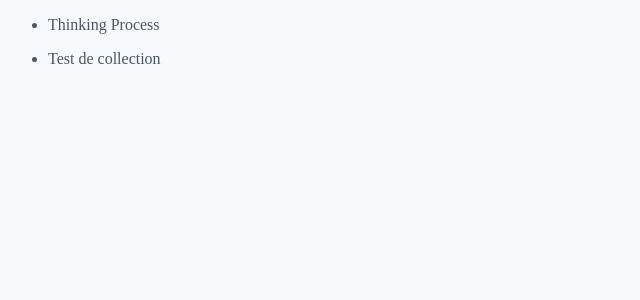
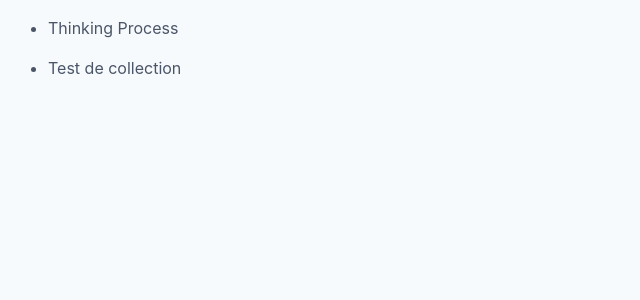
Before and after one commit to greglejeune/blog, a Jekyll site: the page built from index.html, in a window 1280 px wide. Shown: the top 300 px of the page, without its empty margins (0-640 px from the left). Built offline with Jekyll 4.4.1, drawn with Linux system fonts in a browser that asks for light colours.

Commit message:
Update blog.css

```diff
--- a/css/blog.css
+++ b/css/blog.css
@@ -1,3 +1,8 @@
+html {
+  font-family: -apple-system,BlinkMacSystemFont,"Segoe UI",Roboto,"Helvetica Neue",Arial,"Noto Sans",sans-serif,"Apple Color Emoji","Segoe UI Emoji","Segoe UI Symbol","Noto Color Emoji";
+  line-height: 1.5;
+}
+
 body {
   background-color: #f7fafc;
   color: #4a5568;
```
